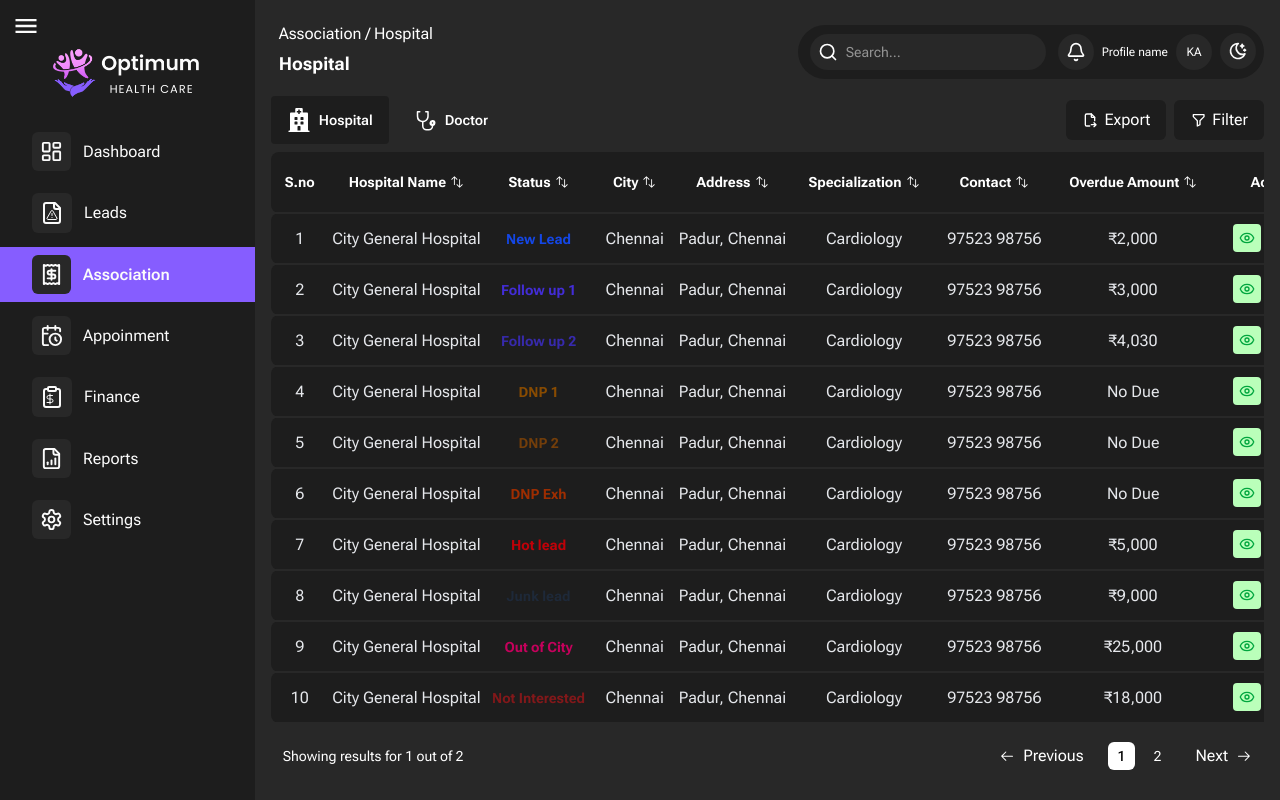
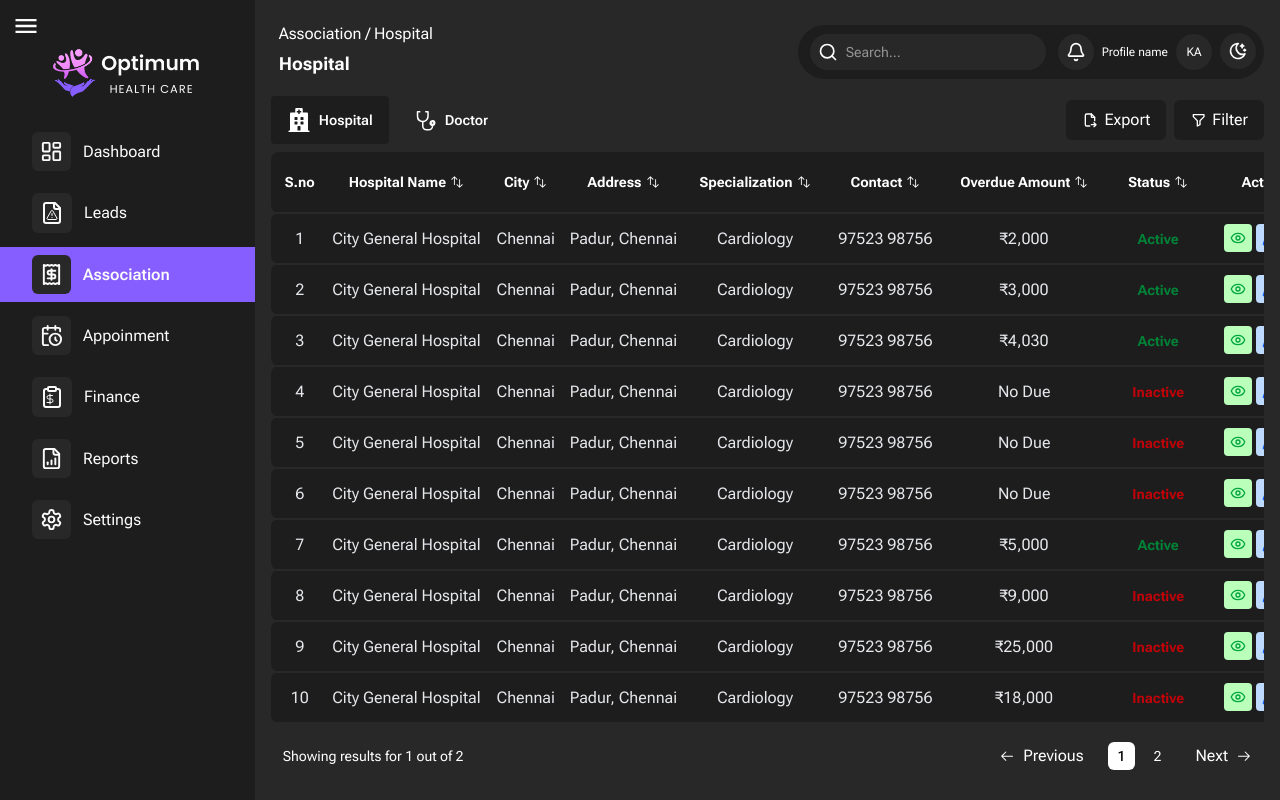
Before and after one commit to Vishvanath2005/Optimum-HealthCare, a React (Vite) app: page /association in a window 1280 px wide. Built offline with nearby package versions, Linux system fonts and the light colour scheme.

Commit message:
association staus in changed

```diff
--- a/src/component/Data.jsx
+++ b/src/component/Data.jsx
@@ -559,7 +559,7 @@ export const RoleData =[
 export const hospitalData = [
   {
     hospitalName: "City General Hospital",
-    status: "New Lead",
+    status: "Active",
     city: "Chennai",
     address: "Padur, Chennai",
     specialization: "Cardiology",
@@ -568,7 +568,7 @@ export const hospitalData = [
   },
   {
     hospitalName: "City General Hospital",
-    status: "Follow up 1",
+    status: "Active",
     city: "Chennai",
     address: "Padur, Chennai",
     specialization: "Cardiology",
@@ -577,7 +577,7 @@ export const hospitalData = [
   },
   {
     hospitalName: "City General Hospital",
-    status: "Follow up 2",
+    status: "Active",
     city: "Chennai",
     address: "Padur, Chennai",
     specialization: "Cardiology",
@@ -586,7 +586,7 @@ export const hospitalData = [
   },
   {
     hospitalName: "City General Hospital",
-    status: "DNP 1",
+    status: "Inactive",
     city: "Chennai",
     address: "Padur, Chennai",
     specialization: "Cardiology",
@@ -595,7 +595,7 @@ export const hospitalData = [
   },
   {
     hospitalName: "City General Hospital",
-    status: "DNP 2",
+    status: "Inactive",
     city: "Chennai",
     address: "Padur, Chennai",
     specialization: "Cardiology",
@@ -604,7 +604,7 @@ export const hospitalData = [
   },
   {
     hospitalName: "City General Hospital",
-    status: "DNP Exh",
+    status: "Inactive",
     city: "Chennai",
     address: "Padur, Chennai",
     specialization: "Cardiology",
@@ -613,7 +613,7 @@ export const hospitalData = [
   },
   {
     hospitalName: "City General Hospital",
-    status: "Hot lead",
+    status: "Active",
     city: "Chennai",
     address: "Padur, Chennai",
     specialization: "Cardiology",
@@ -622,7 +622,7 @@ export const hospitalData = [
   },
   {
     hospitalName: "City General Hospital",
-    status: "Junk lead",
+    status: "Inactive",
     city: "Chennai",
     address: "Padur, Chennai",
     specialization: "Cardiology",
@@ -631,7 +631,7 @@ export const hospitalData = [
   },
   {
     hospitalName: "City General Hospital",
-    status: "Out of City",
+    status: "Inactive",
     city: "Chennai",
     address: "Padur, Chennai",
     specialization: "Cardiology",
@@ -640,7 +640,7 @@ export const hospitalData = [
   },
   {
     hospitalName: "City General Hospital",
-    status: "Not Interested",
+    status: "Inactive",
     city: "Chennai",
     address: "Padur, Chennai",
     specialization: "Cardiology",
@@ -649,7 +649,7 @@ export const hospitalData = [
   },
   {
     hospitalName: "City General Hospital",
-    status: "New Lead",
+    status: "Active",
     city: "Chennai",
     address: "Padur, Chennai",
     specialization: "Cardiology",
@@ -658,7 +658,7 @@ export const hospitalData = [
   },
   {
     hospitalName: "City General Hospital",
-    status: "Follow up 1",
+    status: "Active",
     city: "Chennai",
     address: "Padur, Chennai",
     specialization: "Cardiology",
@@ -667,10 +667,11 @@ export const hospitalData = [
   }
 ];
 
+
 export const doctorData = [
   {
     doctorName: "Mr. Ajay",
-    status: "New Lead",
+    status: "Active",
     city: "Chennai",
     experience: 5,
     specialization: "Cardiology",
@@ -679,7 +680,7 @@ export const doctorData = [
   },
   {
     doctorName: "Mr. Ajay",
-    status: "Follow up 1",
+    status: "Active",
     city: "Chennai",
     experience: 5,
     specialization: "Cardiology",
@@ -688,7 +689,7 @@ export const doctorData = [
   },
   {
     doctorName: "Mr. Ajay",
-    status: "Follow up 2",
+    status: "Active",
     city: "Chennai",
     experience: 5,
     specialization: "Cardiology",
@@ -697,7 +698,7 @@ export const doctorData = [
   },
   {
     doctorName: "Mr. Ajay",
-    status: "DNP 1",
+    status: "Inactive",
     city: "Chennai",
     experience: 5,
     specialization: "Cardiology",
@@ -706,7 +707,7 @@ export const doctorData = [
   },
   {
     doctorName: "Mr. Ajay",
-    status: "DNP 2",
+    status: "Inactive",
     city: "Chennai",
     experience: 5,
     specialization: "Cardiology",
@@ -715,7 +716,7 @@ export const doctorData = [
   },
   {
     doctorName: "Mr. Ajay",
-    status: "DNP Exh",
+    status: "Inactive",
     city: "Chennai",
     experience: 5,
     specialization: "Cardiology",
@@ -724,7 +725,7 @@ export const doctorData = [
   },
   {
     doctorName: "Mr. Ajay",
-    status: "Hot lead",
+    status: "Active",
     city: "Chennai",
     experience: 5,
     specialization: "Cardiology",
@@ -733,7 +734,7 @@ export const doctorData = [
   },
   {
     doctorName: "Mr. Ajay",
-    status: "Junk lead",
+    status: "Inactive",
     city: "Chennai",
     experience: 5,
     specialization: "Cardiology",
@@ -742,7 +743,7 @@ export const doctorData = [
   },
   {
     doctorName: "Mr. Ajay",
-    status: "Out of City",
+    status: "Inactive",
     city: "Chennai",
     experience: 5,
     specialization: "Cardiology",
@@ -751,7 +752,7 @@ export const doctorData = [
   },
   {
     doctorName: "Mr. Ajay",
-    status: "Not Intrested",
+    status: "Inactive",
     city: "Chennai",
     experience: 5,
     specialization: "Cardiology",
@@ -760,7 +761,7 @@ export const doctorData = [
   },
   {
     doctorName: "Mr. Ajay",
-    status: "Pending",
+    status: "Active",
     city: "Chennai",
     experience: 5,
     specialization: "Cardiology",
--- a/src/pages/association/doctor/Doctor.jsx
+++ b/src/pages/association/doctor/Doctor.jsx
@@ -48,17 +48,8 @@ const Doctor = () => {
   );
 
   const statusColorMap = {
-    "New Lead": "font-bold text-blue-700",
-    "Follow up 1": "font-bold text-indigo-700",
-    "Follow up 2": "font-bold text-indigo-800",
-    "DNP 1": "font-bold text-yellow-800",
-    "DNP 2": "font-bold text-yellow-900",
-    "DNP Exh": "font-bold text-orange-800",
-    "Hot lead": "font-bold text-red-700",
-    "Junk lead": "font-bold text-gray-800",
-    "Out of City": "font-bold text-pink-700",
-    "Not Interested": "font-bold text-red-900",
-    Pending: "font-bold text-purple-700",
+    Active: "font-bold text-green-700",
+    Inactive: "font-bold text-red-700",
   };
 
   return (
@@ -79,12 +70,12 @@ const Doctor = () => {
               <th className="p-3.5 rounded-l-lg">S.no</th>
               {[
                 "Doctor Name",
-                "Status",
                 "City",
                 "Experience",
                 "Specialization",
                 "Contact",
                 "Pending Payment",
+                "Status",
               ].map((heading) => (
                 <th key={heading} className="p-5">
                   <h1 className="flex items-center justify-center gap-1">
@@ -106,15 +97,6 @@ const Doctor = () => {
                     {(currentPage - 1) * itemsPerPage + index + 1}
                   </td>
                   <td>{data.doctorName}</td>
-                  <td>
-                    <span
-                      className={`px-2 py-1 rounded-full text-sm font-bold ${
-                        statusColorMap[data.status] || " text-gray-700"
-                      }`}
-                    >
-                      {data.status}
-                    </span>
-                  </td>
                   <td>{data.city}</td>
                   <td>
                     {data.experience} {data.experience === 1 ? "yr" : "yrs"}
@@ -125,6 +107,15 @@ const Doctor = () => {
                     {data.pendingPayment && data.pendingPayment > 0
                       ? `₹${data.pendingPayment.toLocaleString()}`
                       : "No Pending"}
+                  </td>
+                  <td>
+                    <span
+                      className={`px-2 py-1 rounded-full text-sm font-bold ${
+                        statusColorMap[data.status] || " text-gray-700"
+                      }`}
+                    >
+                      {data.status}
+                    </span>
                   </td>
                   <td className="pl-4 p-2.5 rounded-r-lg">
                     <button className="cursor-pointer bg-[#BAFFBA] text-green-600 w-fit rounded-sm py-1.5 px-1.5">
--- a/src/pages/association/hospital/Hospital.jsx
+++ b/src/pages/association/hospital/Hospital.jsx
@@ -49,17 +49,8 @@ const Hospital = () => {
   );
 
   const statusColorMap = {
-    "New Lead": "font-bold text-blue-700",
-    "Follow up 1": "font-bold text-indigo-700",
-    "Follow up 2": "font-bold text-indigo-800",
-    "DNP 1": "font-bold text-yellow-800",
-    "DNP 2": "font-bold text-yellow-900",
-    "DNP Exh": "font-bold text-orange-800",
-    "Hot lead": "font-bold text-red-700",
-    "Junk lead": "font-bold text-gray-800",
-    "Out of City": "font-bold text-pink-700",
-    "Not Interested": "font-bold text-red-900",
-    Pending: "font-bold text-purple-700",
+    Active: "font-bold text-green-700",
+    Inactive: "font-bold text-red-700",
   };
 
   return (
@@ -80,12 +71,12 @@ const Hospital = () => {
               <th className="p-3.5 rounded-l-lg">S.no</th>
               {[
                 "Hospital Name",
-                "Status",
                 "City",
                 "Address",
                 "Specialization",
                 "Contact",
                 "Overdue Amount",
+                "Status",
               ].map((heading) => (
                 <th key={heading} className="p-5">
                   <h1 className="flex items-center justify-center gap-1">
@@ -107,16 +98,6 @@ const Hospital = () => {
                     {(currentPage - 1) * itemsPerPage + index + 1}
                   </td>
                   <td>{data.hospitalName}</td>
-                  <td>
-                    <span
-                      className={`px-2 py-1 rounded-full text-sm font-bold ${
-                        statusColorMap[data.status] ||
-                        " text-gray-700"
-                      }`}
-                    >
-                      {data.status}
-                    </span>
-                  </td>
                   <td>{data.city}</td>
                   <td>{data.address}</td>
                   <td>{data.specialization}</td>
@@ -126,8 +107,17 @@ const Hospital = () => {
                       ? `₹${data.overdue.toLocaleString()}`
                       : "No Due"}
                   </td>
+                  <td>
+                    <span
+                      className={`px-2 py-1 rounded-full text-sm ${
+                        statusColorMap[data.status] || "text-gray-700"
+                      }`}
+                    >
+                      {data.status}
+                    </span>
+                  </td>
 
-                 <td className="pl-4 p-2.5 rounded-r-lg">
+                  <td className="pl-4 p-2.5 rounded-r-lg">
                     <button className="cursor-pointer bg-[#BAFFBA] text-green-600 w-fit rounded-sm py-1.5 px-1.5">
                       <LuEye size={16} />
                     </button>{" "}
```
